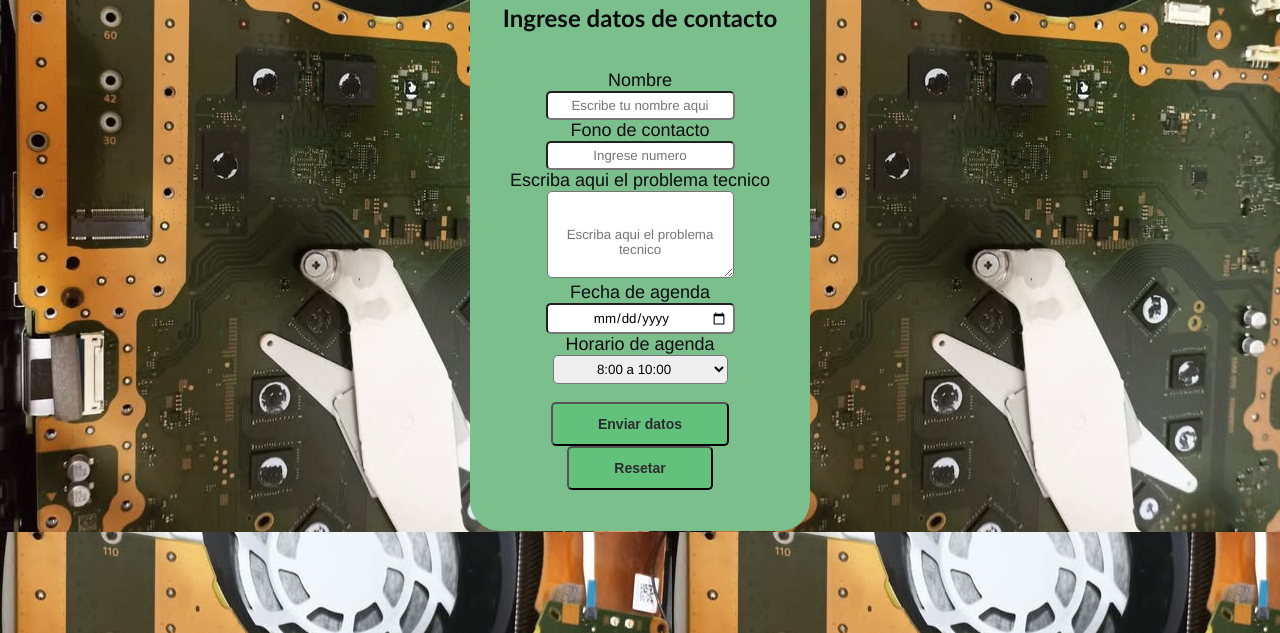
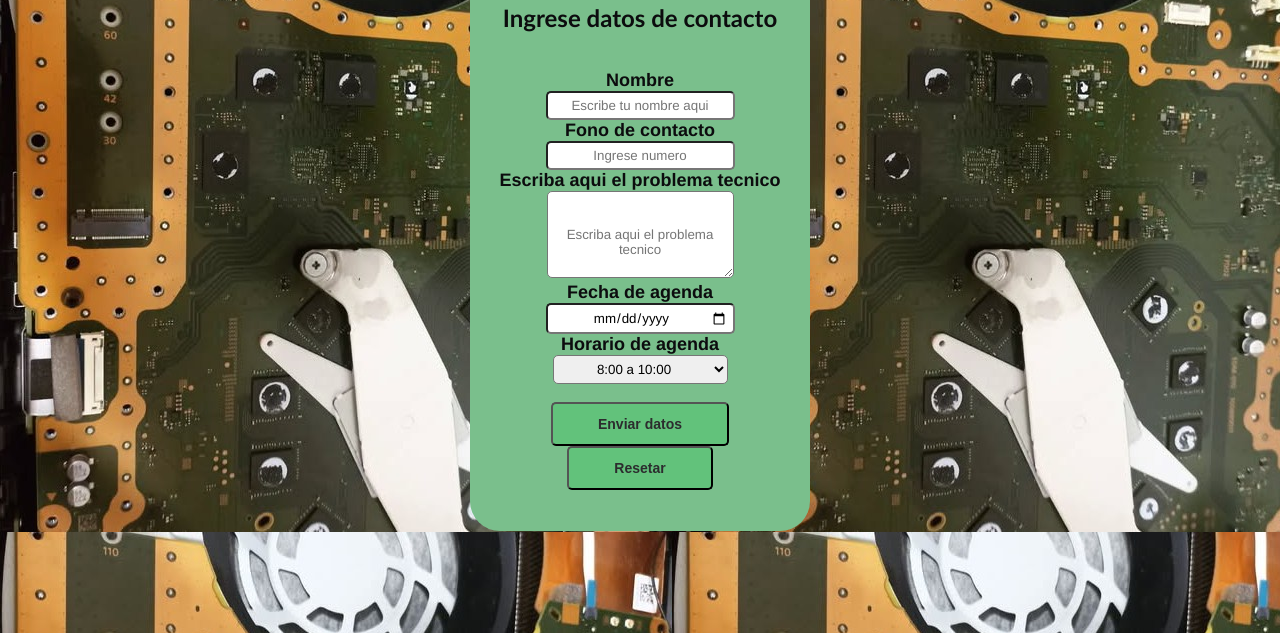
Before and after one commit to anveraantonio/agenda, a plain HTML site: page index.html in a window 1280 px wide. Shown: the part 167-800 px from the top of the page. Drawn offline with Linux system fonts and the light colour scheme.

Commit message:
Update style.css

```diff
--- a/style.css
+++ b/style.css
@@ -32,6 +32,8 @@ textarea { color: rgb(14, 1, 11);
 label{
     color: rgb(12, 12, 14);
     font-family: 'Trebuchet MS', 'Lucida Sans Unicode', 'Lucida Grande', 'Lucida Sans', Arial, sans-serif;
+    font-weight: 900;
+    font-size: 130%;
   }
 .submit{
     padding: 12px 45px;
```
